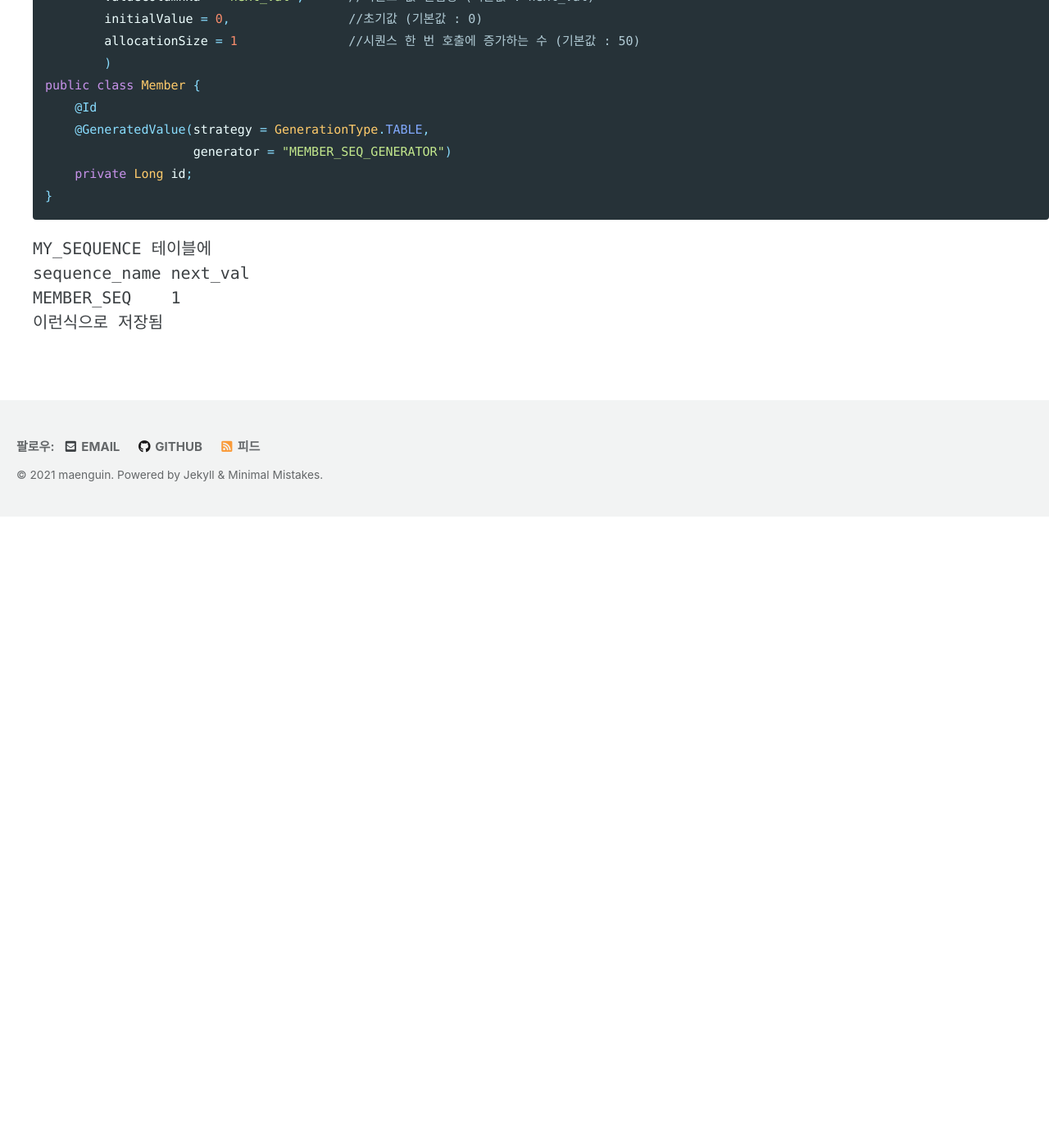
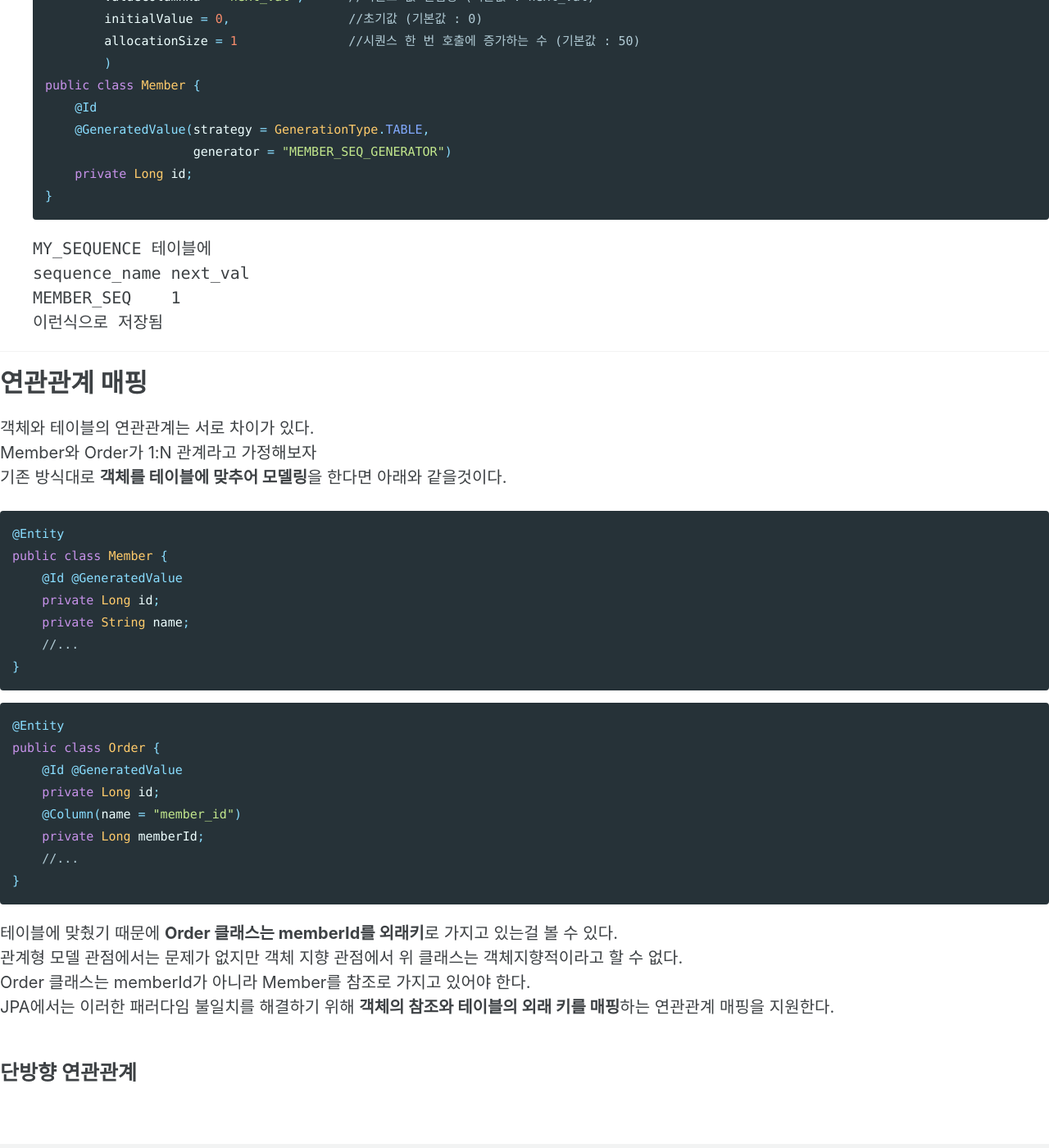
Before and after one commit to maenguin/maenguin.github.io, a Jekyll site: the page built from private/2020-12-31-jpa-basic.md, in a window 1280 px wide and 1400 px high, scrolled down 12135 px. Shown: the whole window at 82% size. Built offline with Jekyll 4.4.1, drawn with Linux system fonts in a browser that asks for light colours; cached includes are drawn as plain includes; our own code applies the rules of GitHub Pages for plain Markdown files; before the commit the page ends 12765 px from its top, so only the background shows below that.

Commit message:
Update 2020-12-31-jpa-basic.md

````diff
--- a/private/2020-12-31-jpa-basic.md
+++ b/private/2020-12-31-jpa-basic.md
@@ -402,3 +402,35 @@ PK 생성 전략을 설정할 수 있다.
   MEMBER_SEQ    1
   이런식으로 저장됨
   ```
+
+  ***
+
+# 연관관계 매핑
+객체와 테이블의 연관관계는 서로 차이가 있다.
+Member와 Order가 1:N 관계라고 가정해보자
+기존 방식대로 **객체를 테이블에 맞추어 모델링**을 한다면 아래와 같을것이다.
+```java
+@Entity
+public class Member {
+    @Id @GeneratedValue
+    private Long id;
+    private String name;
+    //...
+}
+```
+```java
+@Entity
+public class Order {
+    @Id @GeneratedValue
+    private Long id;
+    @Column(name = "member_id")
+    private Long memberId;
+    //...
+}
+```
+테이블에 맞췄기 때문에 **Order 클래스는 memberId를 외래키**로 가지고 있는걸 볼 수 있다.
+관계형 모델 관점에서는 문제가 없지만 객체 지향 관점에서 위 클래스는 객체지향적이라고 할 수 없다.
+Order 클래스는 memberId가 아니라 Member를 참조로 가지고 있어야 한다.
+JPA에서는 이러한 패러다임 불일치를 해결하기 위해 **객체의 참조와 테이블의 외래 키를 매핑**하는 연관관계 매핑을 지원한다.
+
+## 단방향 연관관계
````
